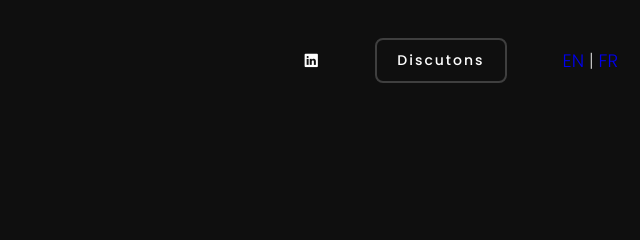
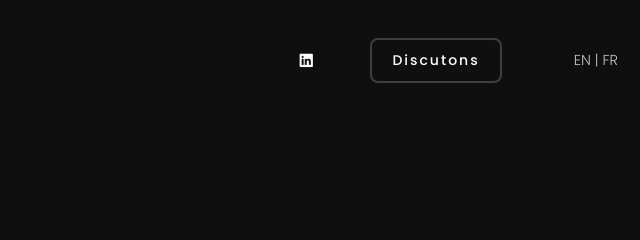
Before and after one commit to FrankieDoes/Frankie, a plain HTML site: page index-fr.html in a window 1280 px wide. Shown: the top 240 px of the page, 640-1280 px from the left. Drawn offline with nearby package versions, Linux system fonts and the light colour scheme; a script that the page names is missing.

Commit message:
Update styles.css

```diff
--- a/assets/css/styles.css
+++ b/assets/css/styles.css
@@ -266,6 +266,23 @@ input {
 .scroll-header .nav {
   height: var(--header-height);
 }
+
+/*=============== LANGUAGE SWITCHER ===============*/
+
+.language-switcher {
+  margin-left: 1rem;
+  font-size: 0.9rem;
+}
+
+.language-switcher a {
+  color: inherit;
+  text-decoration: none;
+}
+
+.language-switcher a:hover {
+  text-decoration: underline;
+}
+
 
 /*=============== HOME ===============*/
 .home {
```
